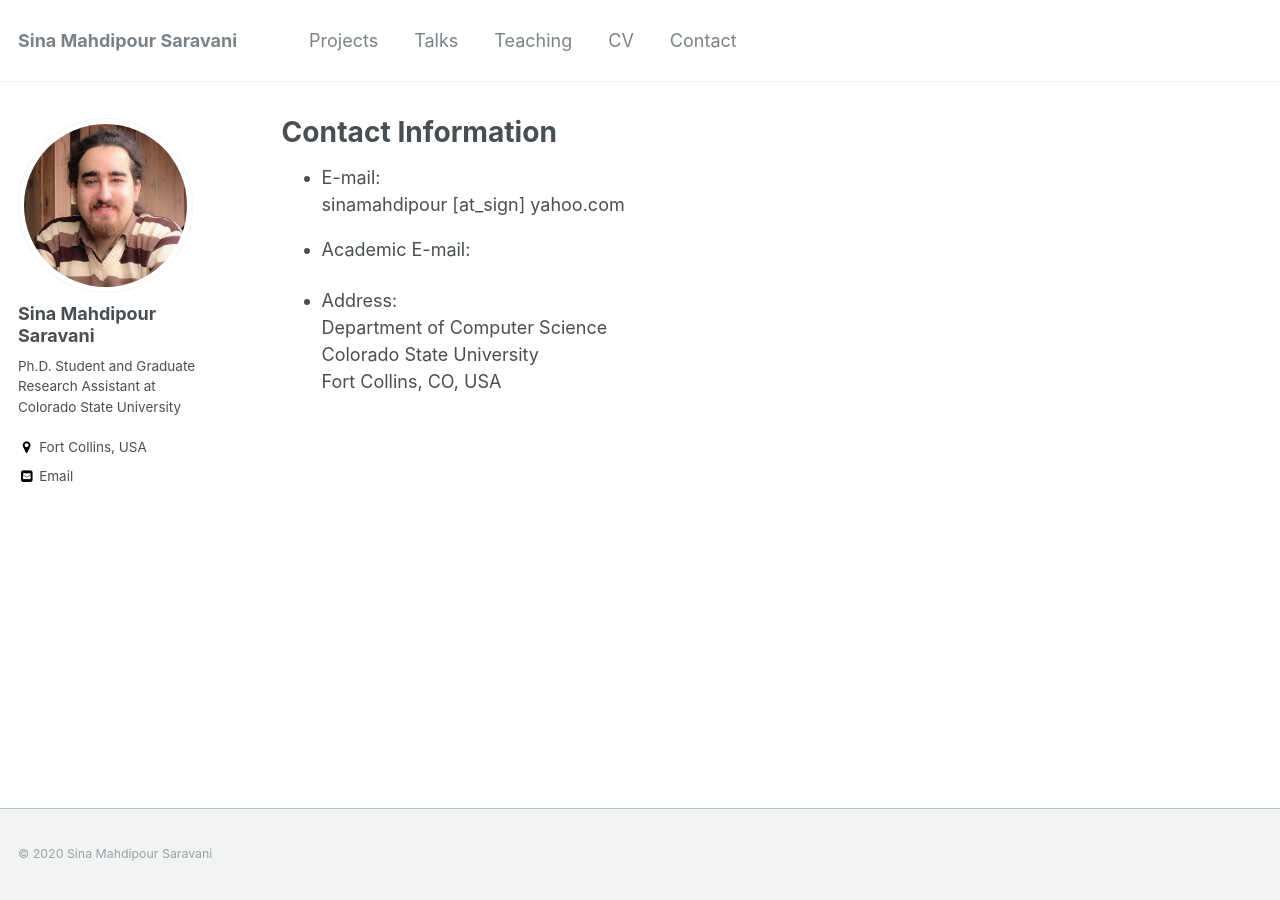
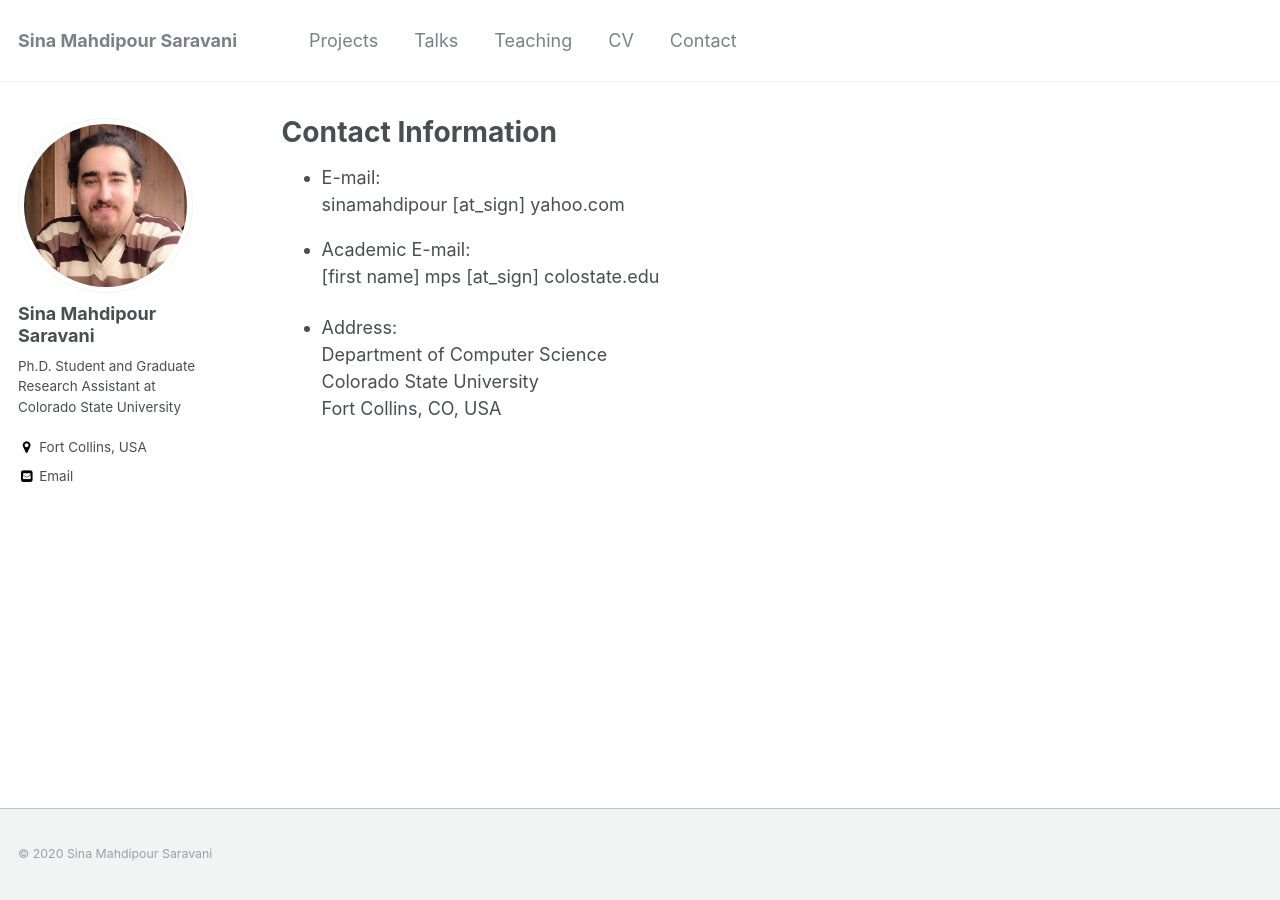
Before and after one commit to sinamps/sinamps.github.io, a Jekyll site: the page built from _pages/contact.md, in a window 1280 px wide. Built offline with Jekyll 4.4.1, drawn with Linux system fonts in a browser that asks for light colours.

Commit message:
Update contact.md

```diff
--- a/_pages/contact.md
+++ b/_pages/contact.md
@@ -6,7 +6,7 @@ author_profile: true
 ---
 
 * E-mail:<br>sinamahdipour [at_sign] yahoo.com
-* Academic E-mail:<br>
+* Academic E-mail:<br>[first name] mps [at_sign] colostate.edu
 
 
 * Address:
```
